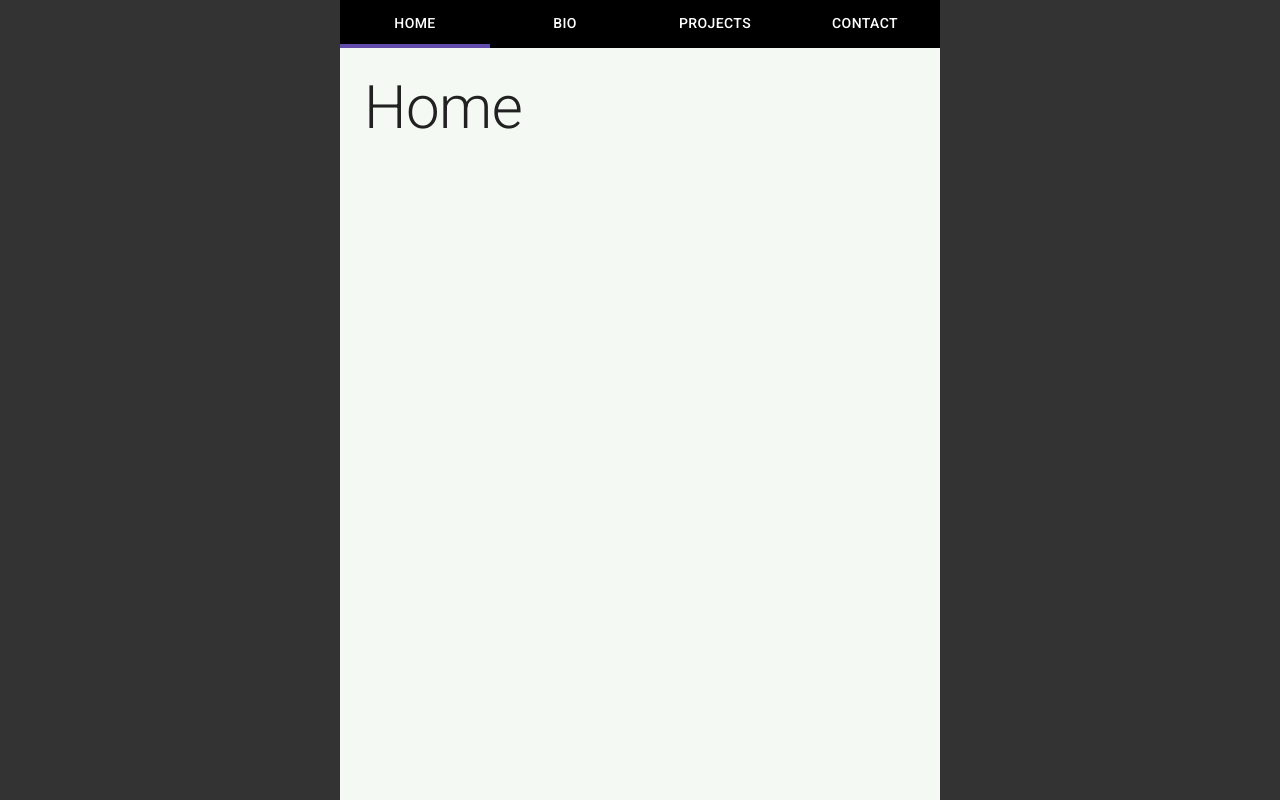
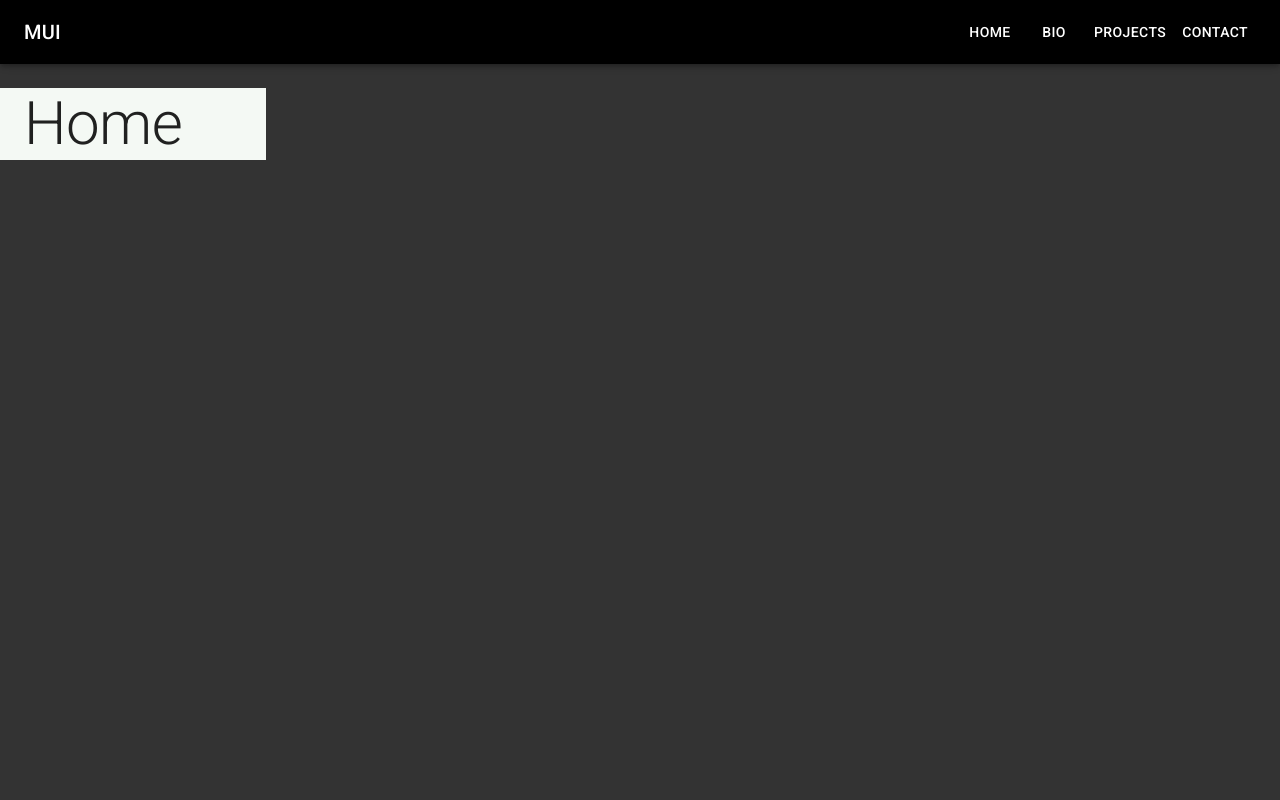
Before and after one commit to EdwardSimmons/acting-portfolio-boilerplate, a React (Vite) app: page / in a window 1280 px wide. Shown: the top 800 px of the page. Built offline with nearby package versions, Linux system fonts and the light colour scheme.

Commit message:
Use AppBar

```diff
--- a/package.json
+++ b/package.json
@@ -13,12 +13,14 @@
     "@emotion/styled": "latest",
     "@mui/icons-material": "latest",
     "@mui/material": "latest",
+    "dotenv": "^16.4.5",
     "localforage": "^1.10.0",
     "match-sorter": "^6.3.4",
     "react": "latest",
     "react-dom": "latest",
     "react-router-dom": "^6.22.3",
-    "sort-by": "^1.2.0"
+    "sort-by": "^1.2.0",
+    "ts-node": "^10.9.2"
   },
   "devDependencies": {
     "@types/react": "latest",
--- a/src/App.tsx
+++ b/src/App.tsx
@@ -1,12 +1,113 @@
-import Container from "@mui/material/Container"
-import TabsRouter from "./TabsRouter"
 import StickyFooter from "./StickyFooter"
+import { useState } from "react"
+import AppBar from "@mui/material/AppBar"
+import Box from "@mui/material/Box"
+import Divider from "@mui/material/Divider"
+import Drawer from "@mui/material/Drawer"
+import IconButton from "@mui/material/IconButton"
+import List from "@mui/material/List"
+import ListItem from "@mui/material/ListItem"
+import ListItemButton from "@mui/material/ListItemButton"
+import ListItemText from "@mui/material/ListItemText"
+import MenuIcon from "@mui/icons-material/Menu"
+import Toolbar from "@mui/material/Toolbar"
+import Typography from "@mui/material/Typography"
+import Button from "@mui/material/Button"
+import { Outlet } from "react-router-dom"
+import { routes, RouterLink, ListRouterLink } from "./Router"
+import { CssBaseline } from "@mui/material"
+import theme from "./theme"
+
+const drawerWidth = 240
 
 export default function App() {
+  const [mobileOpen, setMobileOpen] = useState(false)
+
+  const handleDrawerToggle = () => {
+    setMobileOpen(prevState => !prevState)
+  }
+
+  const drawer = (
+    <Box
+      onClick={handleDrawerToggle}
+      sx={{
+        textAlign: "center",
+      }}
+    >
+      <Typography variant="h6" color="primary" sx={{ my: 2 }}>
+        MUI
+      </Typography>
+      <Divider />
+      <List sx={{ backgroundColor: theme.palette.secondary.main }}>
+        {routes.map(route => (
+          <ListItem
+            key={route.label}
+            disablePadding
+            sx={{ justifyContent: "center" }}
+          >
+            <ListRouterLink to={route.to} label={route.label} />
+          </ListItem>
+        ))}
+      </List>
+    </Box>
+  )
+
+  const container =
+    window !== undefined ? () => window.document.body : undefined
+
   return (
-    <Container maxWidth="sm" disableGutters>
-      <TabsRouter />
-      <StickyFooter />
-    </Container>
+    <Box sx={{ display: "flex" }}>
+      <CssBaseline />
+      <AppBar component="nav">
+        <Toolbar>
+          <IconButton
+            color="inherit"
+            aria-label="open drawer"
+            edge="start"
+            onClick={handleDrawerToggle}
+            sx={{ mr: 2, display: { sm: "none" } }}
+          >
+            <MenuIcon />
+          </IconButton>
+          <Typography
+            variant="h6"
+            component="div"
+            sx={{ flexGrow: 1, display: { xs: "none", sm: "block" } }}
+          >
+            MUI
+          </Typography>
+          <Box sx={{ display: { xs: "none", sm: "block" } }}>
+            {routes.map(route => (
+              <RouterLink to={route.to} label={route.label} />
+            ))}
+          </Box>
+        </Toolbar>
+      </AppBar>
+      <nav>
+        <Drawer
+          container={container}
+          variant="temporary"
+          open={mobileOpen}
+          onClose={handleDrawerToggle}
+          ModalProps={{
+            keepMounted: true, // Better open performance on mobile.
+          }}
+          sx={{
+            display: { xs: "block", sm: "none" },
+            "& .MuiDrawer-paper": {
+              boxSizing: "border-box",
+              width: drawerWidth,
+            },
+          }}
+        >
+          {drawer}
+        </Drawer>
+      </nav>
+      <Box component="main">
+        <Toolbar />
+        <Outlet />
+        <StickyFooter />
+      </Box>
+    </Box>
   )
 }
--- /dev/null
+++ b/src/Router.tsx
@@ -0,0 +1,91 @@
+import { Link, createBrowserRouter } from "react-router-dom"
+import NotFound from "./NotFound"
+import Home from "./Home"
+import Bio from "./Bio"
+import Contact from "./Contact"
+import Projects from "./Projects"
+import App from "./App"
+import theme from "./theme"
+import { Button, ListItemButton, ListItemText } from "@mui/material"
+
+export interface RouteDefinition {
+  label: string
+  aria: string
+  to: string
+  element?: JSX.Element
+}
+
+export const routes: RouteDefinition[] = [
+  {
+    label: "Home",
+    aria: "Navigate to home",
+    to: "/",
+    element: <Home />,
+  },
+  {
+    label: "Bio",
+    aria: "Navigate to home",
+    to: "bio",
+    element: <Bio />,
+  },
+  {
+    label: "Projects",
+    aria: "Navigate to projects",
+    to: "projects",
+    element: <Projects />,
+  },
+  {
+    label: "Contact",
+    aria: "Navigate to contact",
+    to: "contact",
+    element: <Contact />,
+  },
+]
+
+export const router = createBrowserRouter([
+  {
+    path: "/",
+    element: <App />,
+    errorElement: <NotFound />,
+    children: routes.map(route => {
+      return {
+        path: route.to,
+        element: route.element,
+      }
+    }),
+  },
+])
+
+export type RouterLinkProps = {
+  to: string
+  label: string
+}
+
+export function RouterLink(props: RouterLinkProps) {
+  return (
+    <Link to={props.to}>
+      <Button
+        sx={{
+          color: theme.palette.secondary.main,
+        }}
+      >
+        {props.label}
+      </Button>
+    </Link>
+  )
+}
+
+export function ListRouterLink(props: RouterLinkProps) {
+  return (
+    <Link to={props.to}>
+      <Button
+        sx={{
+          color: theme.palette.primary.main,
+          my: 1,
+        }}
+      >
+        {props.label}
+      </Button>
+    </Link>
+  )
+}
--- a/src/TabsRouter.tsx
+++ /dev/null
@@ -1,121 +0,0 @@
-import Box from "@mui/material/Box"
-import Tabs from "@mui/material/Tabs"
-import Tab from "@mui/material/Tab"
-import {
-  Route,
-  Routes,
-  Link,
-  matchPath,
-  useLocation,
-  BrowserRouter,
-} from "react-router-dom"
-import NotFound from "./NotFound"
-import Home from "./Home"
-import Bio from "./Bio"
-import Contact from "./Contact"
-import Projects from "./Projects"
-import theme from "./theme"
-
-const routes: RouteDefinition[] = [
-  {
-    label: "Home",
-    value: "/",
-    to: "/",
-    component: <Home />,
-  },
-  {
-    label: "Bio",
-    value: "/bio",
-    to: "/bio",
-    component: <Bio />,
-  },
-  {
-    label: "Projects",
-    value: "/projects",
-    to: "/projects",
-    component: <Projects />,
-  },
-  {
-    label: "Contact",
-    value: "/contact",
-    to: "/contact",
-    component: <Contact />,
-  },
-]
-
-function useRouteMatch(patterns: readonly string[]) {
-  const { pathname } = useLocation()
-
-  for (let i = 0; i < patterns.length; i += 1) {
-    const pattern = patterns[i]
-    const possibleMatch = matchPath(pattern, pathname)
-    if (possibleMatch !== null) {
-      return possibleMatch
-    }
-  }
-
-  return null
-}
-
-function MyTabs() {
-  const routeMatch = useRouteMatch(routes.map(route => route.to))
-  const currentTab = routeMatch?.pattern?.path
-
-  return (
-    <Tabs
-      value={currentTab}
-      variant="fullWidth"
-      textColor="secondary"
-      sx={{
-        "& .MuiTab-root": {
-          color: theme.palette.secondary.main,
-        },
-        "& .MuiTabs-indicator": {
-          backgroundColor: theme.palette.highlight.main,
-          height: "0.25rem",
-        },
-      }}
-    >
-      {routes.map(route => (
-        <Tab
-          key={route.label}
-          label={route.label}
-          value={route.value}
-          to={route.to}
-          component={Link}
-        />
-      ))}
-    </Tabs>
-  )
-}
-
-function CurrentRoute() {
-  const location = useLocation()
-  const route = routes.find(route => route.to === location.pathname)
-
-  if (route) {
-    return route.component
-  }
-
-  return <NotFound />
-}
-
-export default function TabsRouter() {
-  return (
-    <BrowserRouter>
-      <Box sx={{ width: "100%" }}>
-        <MyTabs />
-        <Routes>
-          <Route path="*" element={<CurrentRoute />} />
-        </Routes>
-      </Box>
-    </BrowserRouter>
-  )
-}
-
-interface RouteDefinition {
-  label: string
-  value: string
-  to: string
-  component: JSX.Element
-}
--- a/src/main.tsx
+++ b/src/main.tsx
@@ -1,15 +1,14 @@
 import * as React from "react"
 import * as ReactDOM from "react-dom/client"
 import { ThemeProvider } from "@emotion/react"
-import { CssBaseline } from "@mui/material"
 import theme from "./theme"
-import App from "./App"
+import { RouterProvider } from "react-router-dom"
+import { router } from "./Router"
 
 ReactDOM.createRoot(document.getElementById("root")!).render(
   <React.StrictMode>
     <ThemeProvider theme={theme}>
-      <CssBaseline />
-      <App />
+      <RouterProvider router={router} />
     </ThemeProvider>
   </React.StrictMode>
 )
--- a/vite.config.ts
+++ b/vite.config.ts
@@ -1,8 +1,14 @@
 import { defineConfig } from "vite"
 import react from "@vitejs/plugin-react"
+import dotenv from "dotenv"
+
+dotenv.config()
 
 // https://vitejs.dev/config/
 export default defineConfig({
   plugins: [react()],
-  base: "/acting-portfolio-boilerplate/",
+  base:
+    process.env.NODE_ENV === "production"
+      ? "/acting-portfolio-boilerplate/"
+      : "/",
 })
```
Also changed, not shown: 1 other file (tests, documents, lock files or other folders).
